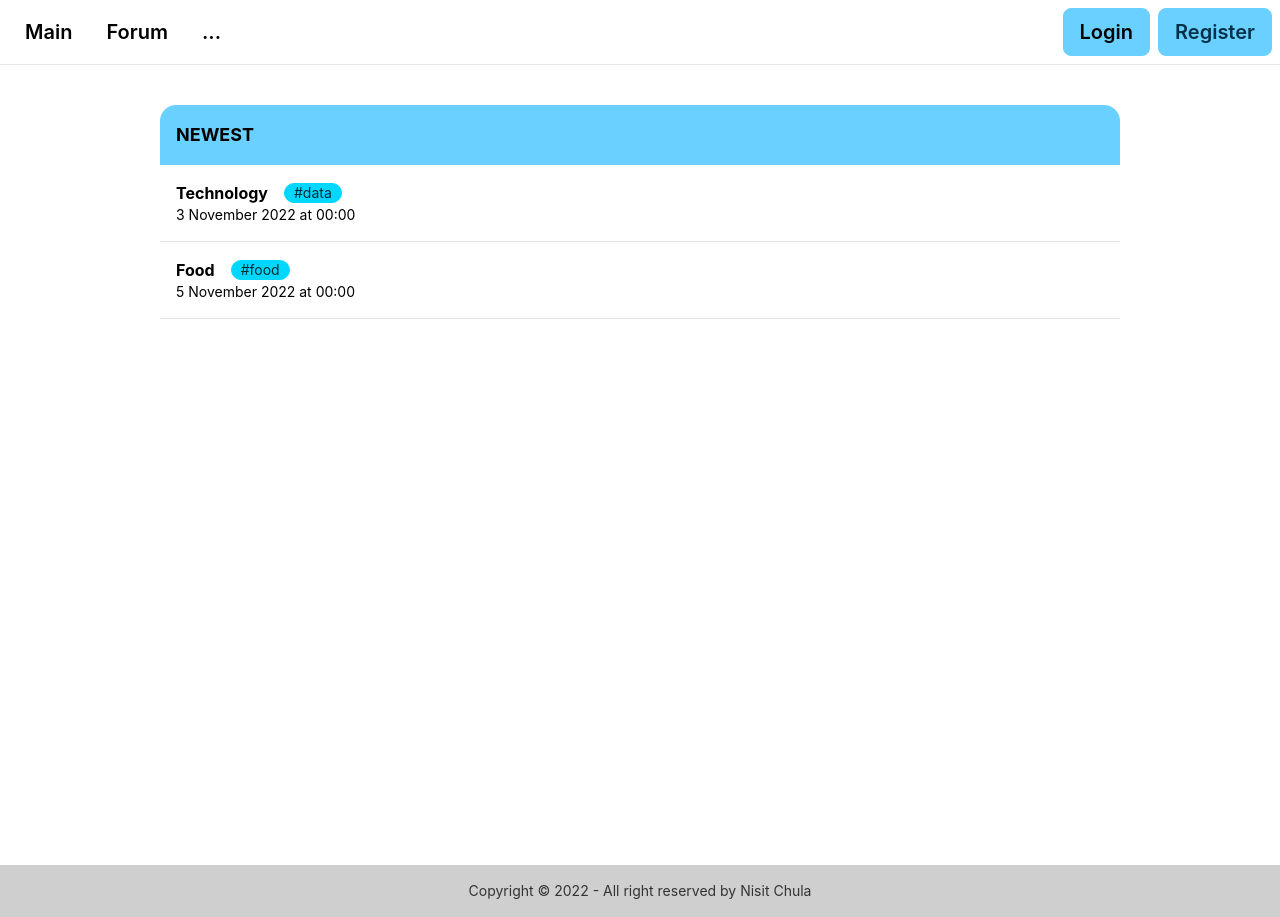
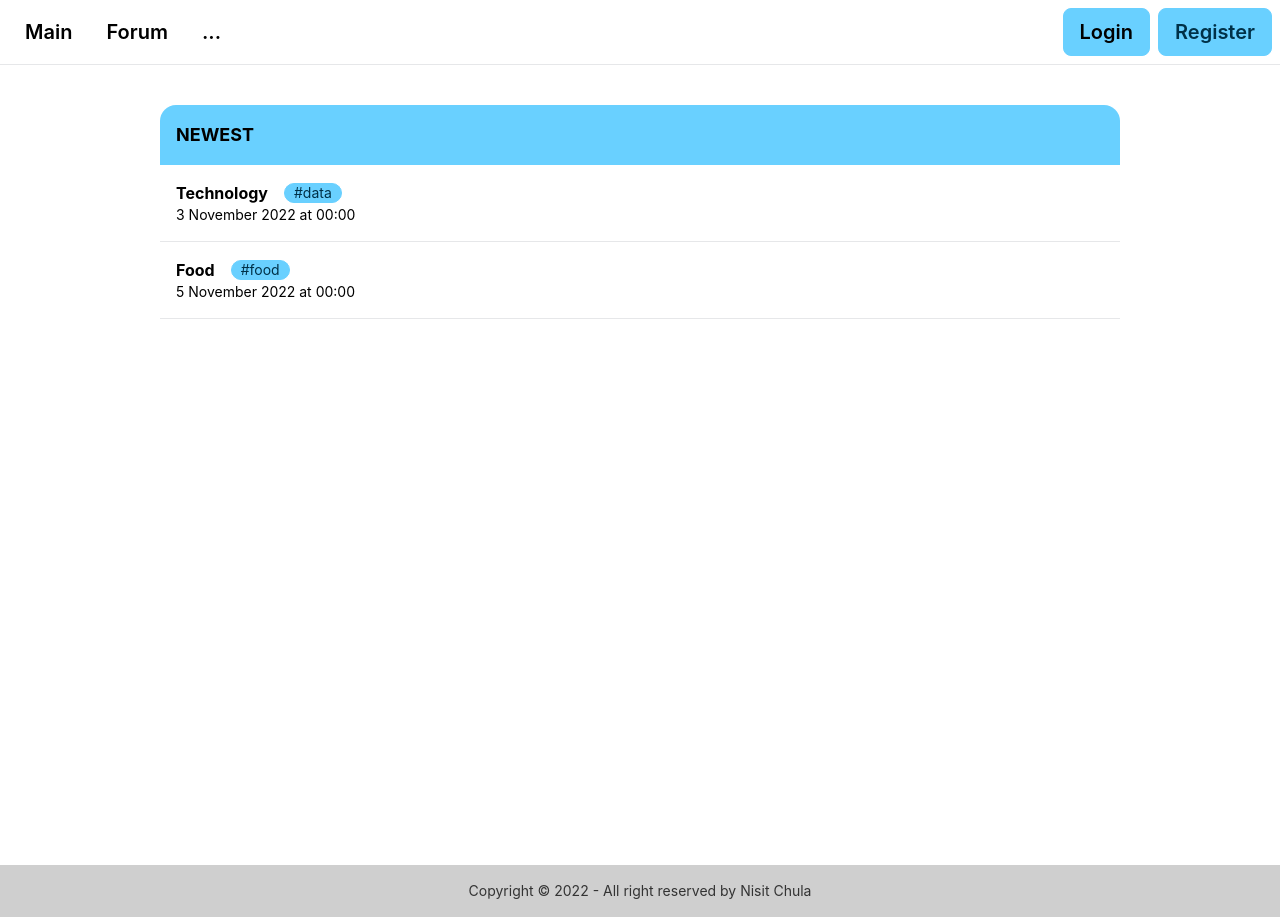
Before and after one commit to Thanapat01/startup-directory, a Next.js app: page /forum in a window 1280 px wide. Built offline with nearby package versions, Linux system fonts and the light colour scheme.

Commit message:
change tag color

```diff
--- a/components/forumItem.js
+++ b/components/forumItem.js
@@ -45,7 +45,7 @@ export default function ForumItem(props) {
               <div className="flex items-center">
                 <div className="font-bold">{data.name}</div>
                 <div
-                  className="badge badge-secondary text-sm ml-4 hover:bg-secondary-focus"
+                  className="badge badge-primary text-sm ml-4 hover:bg-primary-focus"
                   onClick={tagHandler}
                 >
                   {data.tag}
```
